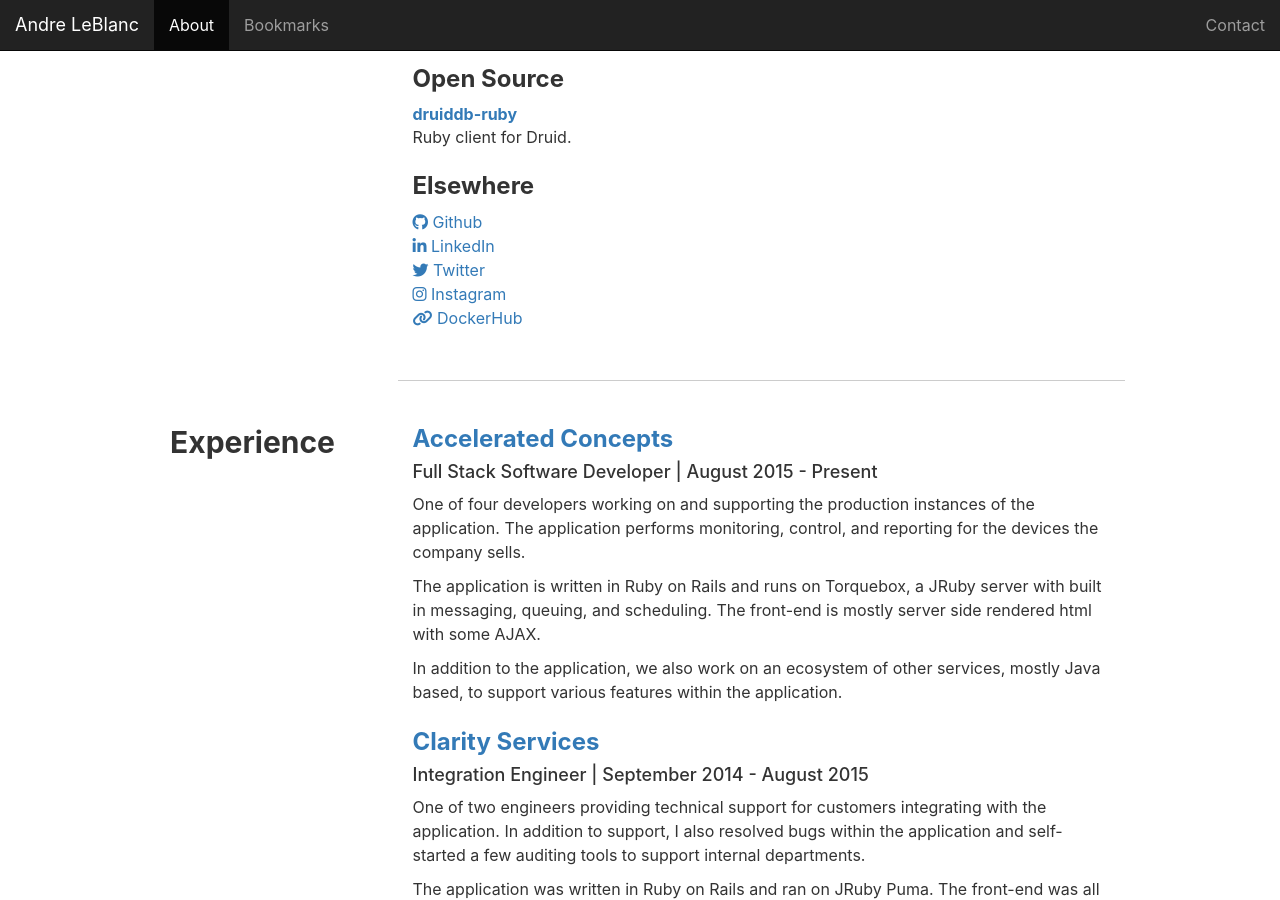
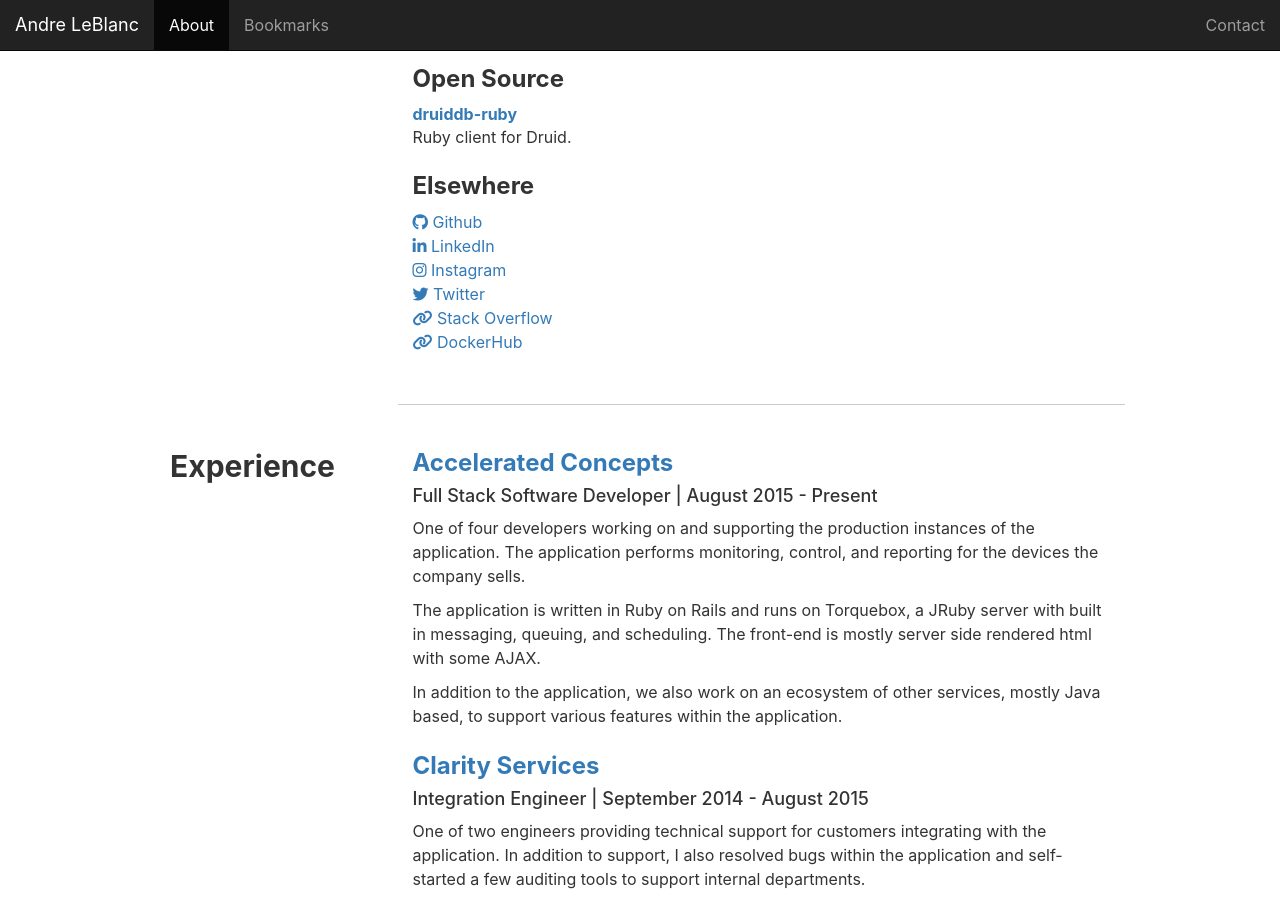
Before and after one commit to andremleblanc/andreleblanc.me, a Jekyll site: the page built from about.html, in a window 1280 px wide and 900 px high, scrolled down 394 px. Built offline with Jekyll 4.4.1, drawn with Linux system fonts in a browser that asks for light colours; nearby versions of some CDN libraries.

Commit message:
update about

```diff
--- a/about.html
+++ b/about.html
@@ -60,13 +60,18 @@ title: About
               </a>
             </li>
             <li>
+              <a target="_blank" href="https://www.instagram.com/andremleblanc/">
+                <i class="fa fa-instagram" aria-hidden="true"></i> Instagram
+              </a>
+            </li>
+            <li>
               <a target="_blank" href="https://twitter.com/andremleblanc">
                 <i class="fa fa-twitter" aria-hidden="true"></i> Twitter
               </a>
             </li>
             <li>
-              <a target="_blank" href="https://www.instagram.com/andremleblanc/">
-                <i class="fa fa-instagram" aria-hidden="true"></i> Instagram
+              <a target="_blank" href="https://stackoverflow.com/users/story/4002228">
+                <i class="fa fa-link" aria-hidden="true"></i> Stack Overflow
               </a>
             </li>
             <li>
```
